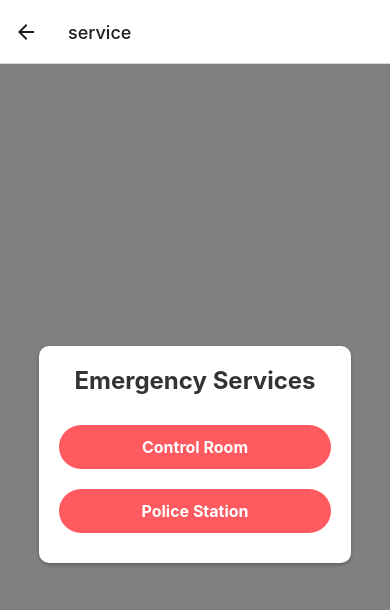
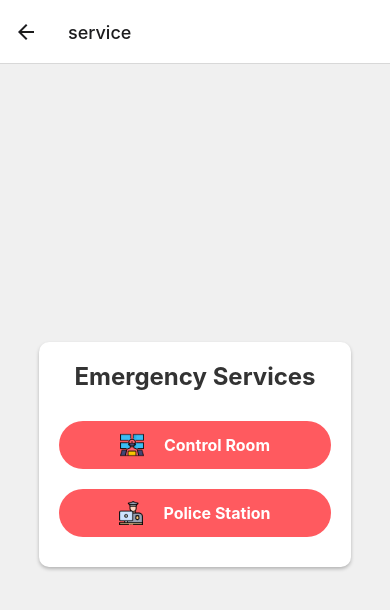
Before and after one commit to Dhanush-4554/Safe-Steps-WomenSafety-Application, a React Native app in the folder frontend/: screen /service in a window 390 px wide. Shown: the top 610 px of the page. Built offline with nearby package versions, Linux system fonts and the light colour scheme; no server answers.

Commit message:
basic-ui-changes

```diff
--- a/frontend/src/screens/ProfileScreen.js
+++ b/frontend/src/screens/ProfileScreen.js
@@ -7,6 +7,7 @@ import {
   TextInput,
   Alert,
   ScrollView,
+  TouchableOpacity,
 } from "react-native";
 import {
   getFirestore,
@@ -87,12 +88,8 @@ const ProfileScreen = ({ navigation }) => {
         navigation.navigate("Landing"); // Navigate back to login screen
       }
     } catch (error) {
-      // If the user has been logged in for a long time, reauthentication is required
       if (error.code === "auth/requires-recent-login") {
         Alert.alert("Error", "Please log in again to delete your account.");
-
-        // Optionally: Redirect to a reauthentication screen
-        // You could prompt the user to log in again, then retry the deletion
       } else {
         Alert.alert("Error", error.message);
       }
@@ -112,7 +109,6 @@ const ProfileScreen = ({ navigation }) => {
       <Text style={styles.title}>Profile Information</Text>
 
       {isEditing ? (
-        // Edit Mode: Editable fields
         <>
           <TextInput
             style={styles.input}
@@ -147,7 +143,6 @@ const ProfileScreen = ({ navigation }) => {
             placeholder="Phone"
           />
 
-          {/* Trusted Persons */}
           <Text style={styles.subTitle}>Trusted Person 1</Text>
           <TextInput
             style={styles.input}
@@ -212,18 +207,26 @@ const ProfileScreen = ({ navigation }) => {
             placeholder="Trusted Person 2 Phone"
           />
 
-          <Button title="Save Changes" onPress={handleSaveChanges} />
-          <Button title="Cancel" onPress={() => setIsEditing(false)} />
+          <TouchableOpacity
+            style={styles.saveButton}
+            onPress={handleSaveChanges}
+          >
+            <Text style={styles.buttonText}>Save Changes</Text>
+          </TouchableOpacity>
+          <TouchableOpacity
+            style={styles.cancelButton}
+            onPress={() => setIsEditing(false)}
+          >
+            <Text style={styles.buttonText}>Cancel</Text>
+          </TouchableOpacity>
         </>
       ) : (
-        // View Mode: Display profile data
         <>
           <Text style={styles.label}>Name: {userData.name}</Text>
           <Text style={styles.label}>Gender: {userData.gender}</Text>
           <Text style={styles.label}>Email: {userData.email}</Text>
           <Text style={styles.label}>Phone: {userData.phone}</Text>
 
-          {/* Trusted Persons */}
           <Text style={styles.subTitle}>Trusted Person 1</Text>
           <Text style={styles.label}>
             Name: {userData.trustedPersons[0]?.name}
@@ -246,25 +249,25 @@ const ProfileScreen = ({ navigation }) => {
             Phone: {userData.trustedPersons[1]?.phone}
           </Text>
 
-          {/* <Button title="Edit Profile" onPress={() => setIsEditing(true)} />
-          <Button title="Delete Account" onPress={handleDeleteAccount} /> */}
           <View style={styles.buttonContainer}>
-            <View style={styles.button}>
-              <Button title="Edit" onPress={() => setIsEditing(true)} />
-            </View>
-            <View style={styles.button}>
-              <Button
-                title="Delete Account"
-                onPress={handleDeleteAccount}
-                color="red"
-              />
-            </View>
+            <TouchableOpacity
+              style={styles.editButton}
+              onPress={() => setIsEditing(true)}
+            >
+              <Text style={styles.buttonText}>Edit Profile</Text>
+            </TouchableOpacity>
+            <TouchableOpacity
+              style={styles.deleteButton}
+              onPress={handleDeleteAccount}
+            >
+              <Text style={styles.buttonText}>Delete Account</Text>
+            </TouchableOpacity>
           </View>
         </>
       )}
 
-      <Button
-        title="Logout"
+      <TouchableOpacity
+        style={styles.logoutButton}
         onPress={() => {
           auth
             .signOut()
@@ -276,7 +279,9 @@ const ProfileScreen = ({ navigation }) => {
               Alert.alert("Error", error.message);
             });
         }}
-      />
+      >
+        <Text style={styles.buttonText}>Logout</Text>
+      </TouchableOpacity>
     </ScrollView>
   );
 };
@@ -286,40 +291,77 @@ const styles = StyleSheet.create({
     padding: 20,
     flexGrow: 1,
     justifyContent: "center",
+    backgroundColor: "#fff",
   },
   title: {
-    fontSize: 24,
+    fontSize: 28,
     fontWeight: "bold",
+    color: "#FF5A5F",
     marginBottom: 20,
+    textAlign: "center",
   },
   subTitle: {
-    fontSize: 18,
+    fontSize: 20,
     fontWeight: "bold",
+    color: "#333",
     marginTop: 15,
     marginBottom: 10,
   },
   label: {
     fontSize: 16,
     marginBottom: 10,
+    color: "#333",
   },
   input: {
     borderWidth: 1,
-    borderColor: "#ccc",
+    borderColor: "#FF5A5F",
     padding: 10,
     marginBottom: 10,
     borderRadius: 5,
+    color: "#333",
   },
-  // Styles for the button container to place buttons side by side
   buttonContainer: {
     flexDirection: "row",
-    justifyContent: "space-between",
+    justifyContent: "space-around",
+    marginTop: 20,
+  },
+  editButton: {
+    backgroundColor: "#FF5A5F",
+    padding: 10,
+    borderRadius: 5,
+    width: "45%",
+  },
+  deleteButton: {
+    backgroundColor: "#FF5A5F",
+    padding: 10,
+    borderRadius: 5,
+    width: "45%",
+  },
+  saveButton: {
+    backgroundColor: "#FF5A5F",
+    padding: 15,
+    borderRadius: 5,
+    marginTop: 20,
+    alignItems: "center",
+  },
+  cancelButton: {
+    backgroundColor: "#ccc",
+    padding: 15,
+    borderRadius: 5,
+    marginTop: 10,
+    alignItems: "center",
+  },
+  logoutButton: {
+    backgroundColor: "#FF5A5F",
+    padding: 15,
+    borderRadius: 5,
     marginTop: 30,
-    marginBottom: 30,
+    alignItems: "center",
   },
-  // Styles for individual buttons with margin between them
-  button: {
-    flex: 1,
-    marginHorizontal: 5,
+  buttonText: {
+    color: "#fff",
+    fontSize: 16,
+    textAlign: "center",
   },
 });
 
--- a/frontend/src/screens/control.js
+++ b/frontend/src/screens/control.js
@@ -57,6 +57,7 @@ const Control = () => {
             key={index}
             style={styles.contactItem}
             onPress={() => openDialPad(contact.number)}
+            activeOpacity={0.7} // Button press effect
           >
             <Text style={styles.cityText}>{contact.city}:</Text>
             <Text style={styles.numberText}>{contact.number}</Text>
@@ -72,11 +73,12 @@ const styles = StyleSheet.create({
     flex: 1,
     paddingTop: 50,
     paddingHorizontal: 20,
-    backgroundColor: '#F5FCFF',
+    backgroundColor: '#EAF0F1',
   },
   header: {
-    fontSize: 24,
+    fontSize: 26,
     fontWeight: 'bold',
+    color: '#FF5A5F',
     textAlign: 'center',
     marginBottom: 20,
   },
@@ -84,18 +86,21 @@ const styles = StyleSheet.create({
     marginBottom: 20,
   },
   contactItem: {
+    backgroundColor: '#FFF',
+    borderRadius: 10,
+    padding: 15,
     marginBottom: 15,
-    paddingBottom: 10,
-    borderBottomWidth: 1,
-    borderBottomColor: '#cccccc',
+    elevation: 2,
   },
   cityText: {
     fontSize: 18,
     fontWeight: '600',
+    color: '#2C3A47',
   },
   numberText: {
     fontSize: 16,
     color: '#555',
+    marginTop: 5,
   },
 });
 
--- a/frontend/src/screens/serviceScreen.js
+++ b/frontend/src/screens/serviceScreen.js
@@ -1,5 +1,5 @@
 import React from 'react';
-import { View, StyleSheet, Linking, TouchableOpacity, Text } from 'react-native';
+import { View, StyleSheet, Linking, TouchableOpacity, Text, Image } from 'react-native';
 import { useNavigation } from '@react-navigation/native';
 
 const App = () => {
@@ -21,6 +21,10 @@ const App = () => {
             style={styles.button}
             onPress={() => navigation.navigate("cont")}
           >
+            <Image
+              source={require('../pics/control.png')}
+              style={styles.icon}
+            />
             <Text style={styles.buttonText}>Control Room</Text>
           </TouchableOpacity>
         </View>
@@ -29,6 +33,10 @@ const App = () => {
             style={styles.button}
             onPress={handlePoliceStationPress}
           >
+            <Image
+              source={require('../pics/police.png')}
+              style={styles.icon}
+            />
             <Text style={styles.buttonText}>Police Station</Text>
           </TouchableOpacity>
         </View>
@@ -42,7 +50,7 @@ const styles = StyleSheet.create({
     flex: 1,
     justifyContent: 'center',
     alignItems: 'center',
-    backgroundColor: 'gray', // A solid color instead of a gradient
+    backgroundColor: '#F0F0F0',
   },
   card: {
     backgroundColor: 'white',
@@ -75,12 +83,20 @@ const styles = StyleSheet.create({
     paddingVertical: 12,
     paddingHorizontal: 25,
     borderRadius: 25,
+    flexDirection: 'row',
     alignItems: 'center',
+    justifyContent: 'center',
   },
   buttonText: {
     color: 'white',
     fontSize: 16,
     fontWeight: 'bold',
+    marginLeft: 10,
+  },
+  icon: {
+    width: 24,
+    height: 24,
+    marginRight: 10,
   },
 });
 
```
Also changed, not shown: frontend/src/pics/control.png (added), frontend/src/pics/police.png (added).
